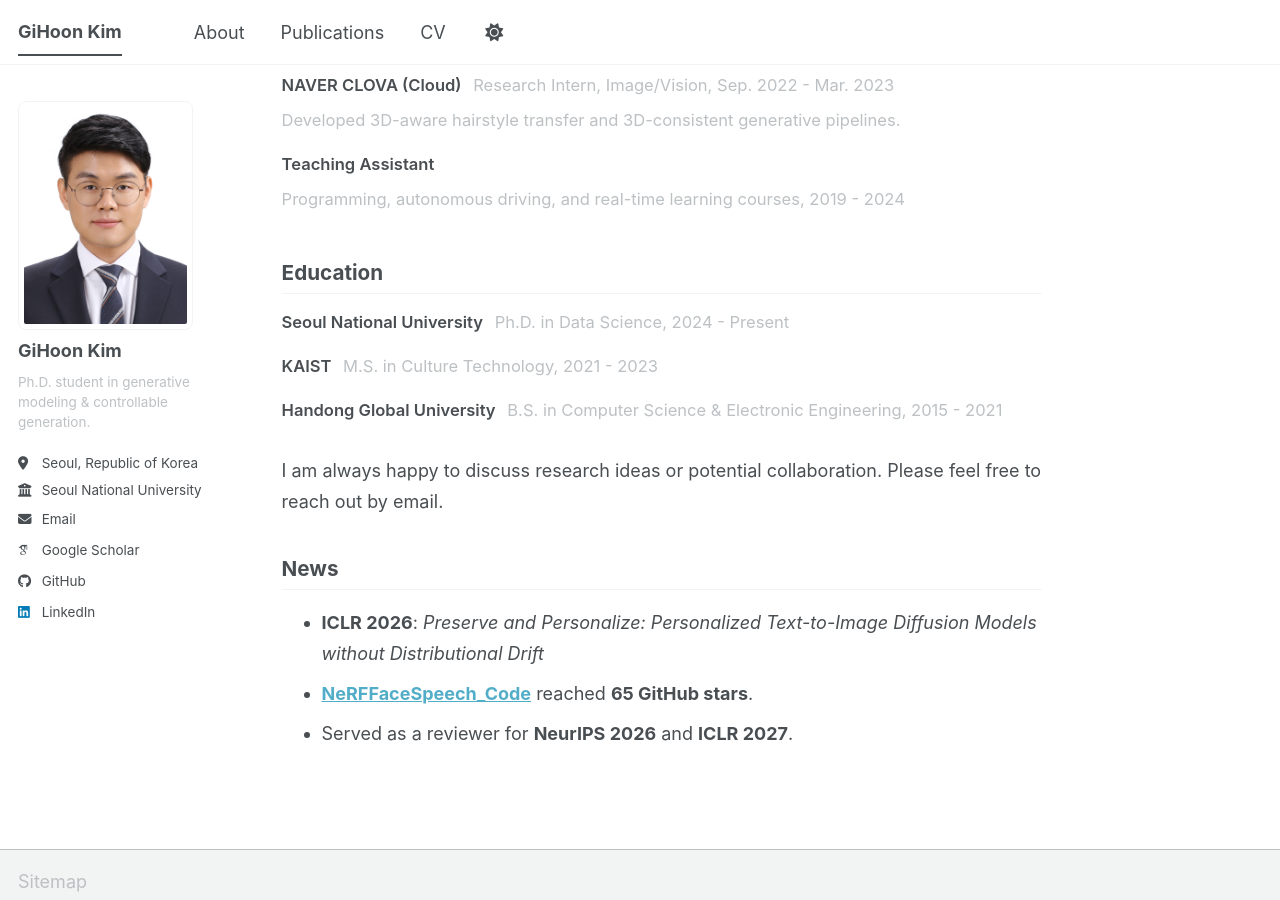
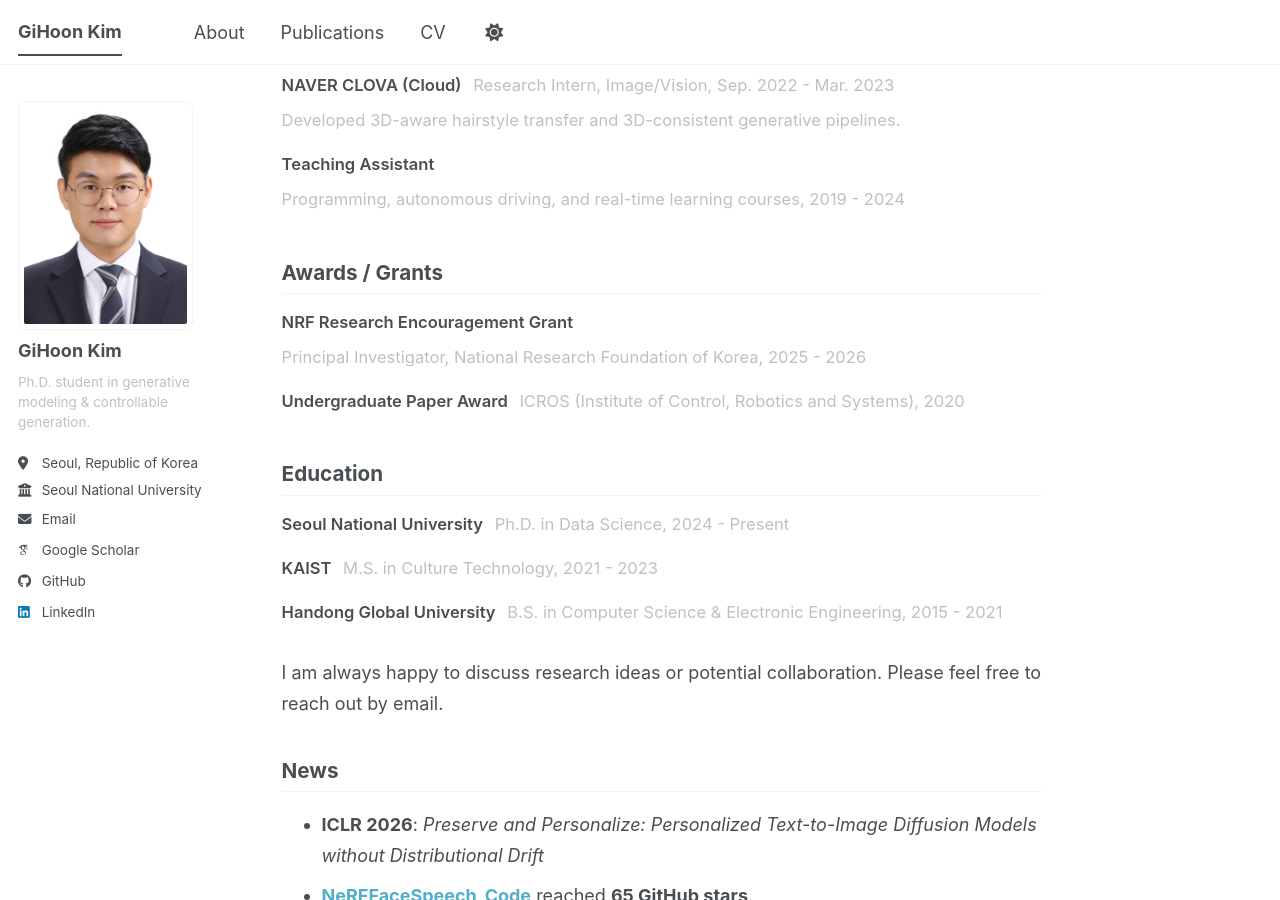
Before and after one commit to rlgnswk/gihoonkim, a Jekyll site: the page built from _pages/about.md, in a window 1280 px wide and 900 px high, scrolled down 767 px. Built offline with Jekyll 4.4.1, drawn with Linux system fonts in a browser that asks for light colours; some web fonts are replaced; a script bundle is joined from its source files by our own code; library files that are not in the unit come from our copies.

Commit message:
Add awards and grants to homepage

```diff
--- a/_pages/about.md
+++ b/_pages/about.md
@@ -46,6 +46,19 @@ I am a Ph.D. student in Data Science at <strong>Seoul National University</stron
   </li>
 </ul>
 
+## Awards / Grants
+
+<ul class="compact-list">
+  <li>
+    <strong>NRF Research Encouragement Grant</strong>
+    <span>Principal Investigator, National Research Foundation of Korea, 2025 - 2026</span>
+  </li>
+  <li>
+    <strong>Undergraduate Paper Award</strong>
+    <span>ICROS (Institute of Control, Robotics and Systems), 2020</span>
+  </li>
+</ul>
+
 ## Education
 
 <ul class="compact-list">
```
